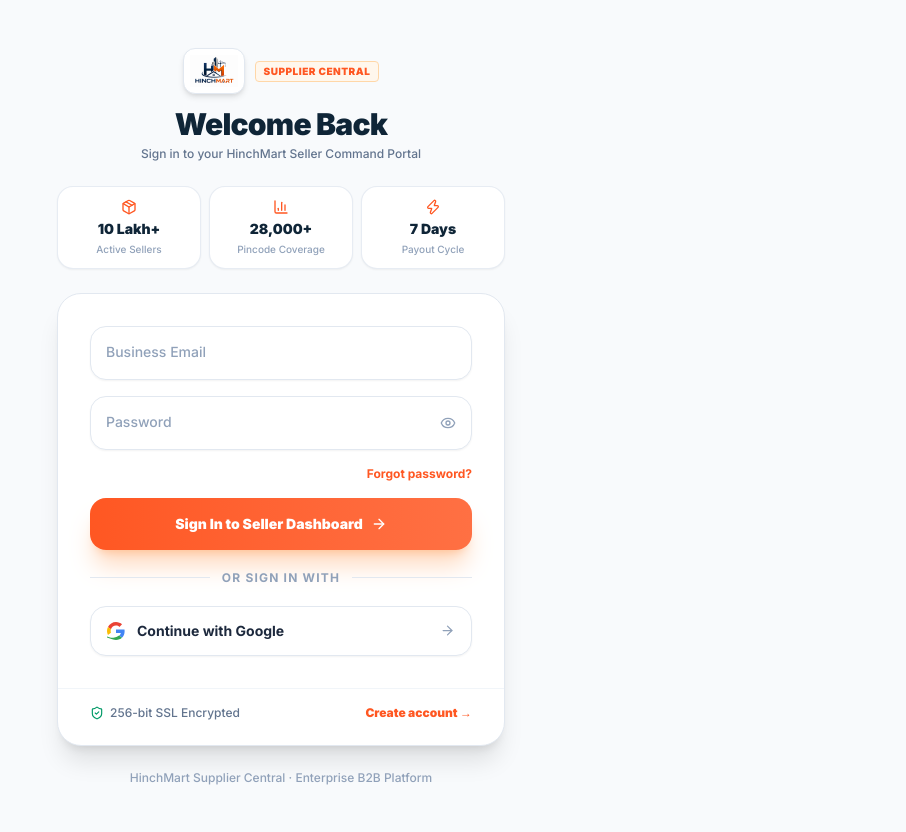
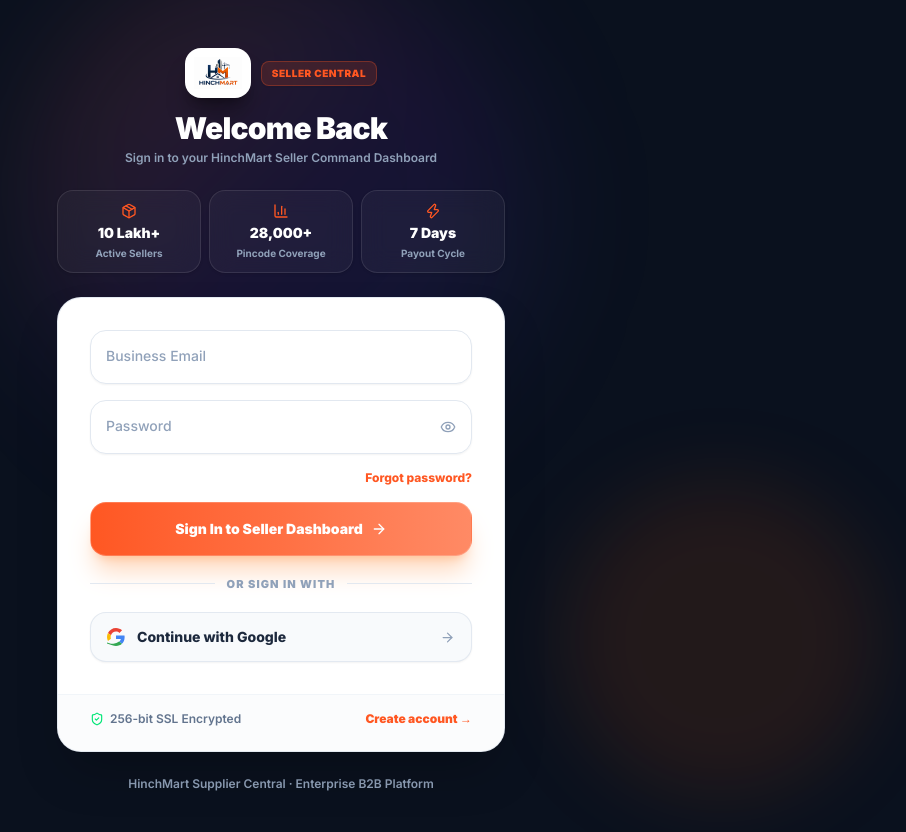
Before and after one commit to anushatechnologies/HINCHMART_WEBSITE, a Next.js app: page /seller/login in a window 1280 px wide. Shown: the top 832 px of the page, without its empty margins (359-1265 px from the left). Built offline with nearby package versions, Linux system fonts and the light colour scheme.

Commit message:
fix: Resolve seller account creation blocking issue and elevate Seller Login & Registration UI

```diff
--- a/src/app/seller/login/page.tsx
+++ b/src/app/seller/login/page.tsx
@@ -160,24 +160,27 @@
   };
 
   return (
-    <div className="min-h-screen bg-[#F8FAFC] flex items-center justify-center relative overflow-hidden px-4 py-12 font-sans">
+    <div className="min-h-screen bg-[#0A111E] flex items-center justify-center relative overflow-hidden px-4 py-12 font-sans">
+      {/* Background ambient lighting */}
+      <div className="absolute top-1/4 left-1/2 -translate-x-1/2 -translate-y-1/2 w-[500px] h-[500px] bg-gradient-to-br from-[#FF5722]/20 via-purple-600/10 to-blue-600/10 rounded-full blur-3xl pointer-events-none" />
+      <div className="absolute bottom-10 right-10 w-80 h-80 bg-orange-500/10 rounded-full blur-2xl pointer-events-none" />
 
       <div className="relative z-10 w-full max-w-md space-y-6">
 
         {/* Brand Header */}
         <div className="text-center space-y-3">
-          <Link href="/seller" className="inline-flex items-center gap-2.5 mx-auto">
-            <div className="bg-white p-1.5 rounded-xl shadow-md border border-slate-200">
-              <img src="/logo.png" alt="HinchMart" className="h-8 w-auto max-w-[130px] object-contain" />
+          <Link href="/seller" className="inline-flex items-center gap-2.5 mx-auto group">
+            <div className="bg-white p-2 rounded-2xl shadow-xl shadow-black/30 border border-white/20 group-hover:scale-105 transition-transform">
+              <img src="/logo.png" alt="HinchMart" className="h-8 w-auto max-w-[135px] object-contain" />
             </div>
-            <span className="text-[10px] font-black uppercase text-[#FF5722] bg-orange-50 px-2 py-0.5 rounded border border-orange-200 tracking-wider">
-              Supplier Central
+            <span className="text-[10px] font-black uppercase text-[#FF5722] bg-[#FF5722]/15 px-2.5 py-1 rounded-lg border border-[#FF5722]/30 tracking-wider shadow-xs">
+              Seller Central
             </span>
           </Link>
 
           <div>
-            <h1 className="text-[#0F2537] text-2xl sm:text-3xl font-black tracking-tight">Welcome Back</h1>
-            <p className="text-slate-500 text-xs font-medium mt-1">Sign in to your HinchMart Seller Command Portal</p>
+            <h1 className="text-white text-2xl sm:text-3xl font-black tracking-tight">Welcome Back</h1>
+            <p className="text-slate-400 text-xs font-semibold mt-1">Sign in to your HinchMart Seller Command Dashboard</p>
           </div>
         </div>
 
@@ -186,18 +189,18 @@
           {STATS.map(s => {
             const Icon = s.icon;
             return (
-              <div key={s.label} className="flex flex-col items-center gap-1 p-3 rounded-2xl bg-white border border-slate-200/80 shadow-xs">
+              <div key={s.label} className="flex flex-col items-center gap-1 p-3 rounded-2xl bg-white/[0.04] border border-white/10 backdrop-blur-md shadow-sm">
                 <Icon size={16} className="text-[#FF5722]" />
-                <p className="text-[#0F2537] font-black text-sm">{s.value}</p>
-                <p className="text-slate-400 text-[10px] text-center font-medium leading-tight">{s.label}</p>
+                <p className="text-white font-black text-sm">{s.value}</p>
+                <p className="text-slate-400 text-[10px] text-center font-bold leading-tight">{s.label}</p>
               </div>
             );
           })}
         </div>
 
-        {/* Card */}
-        <div className="bg-white border border-slate-200 rounded-3xl overflow-hidden shadow-xl">
-          <div className="p-8 space-y-4">
+        {/* Form Card */}
+        <div className="bg-white border border-slate-200/90 rounded-3xl overflow-hidden shadow-2xl backdrop-blur-xl">
+          <div className="p-7 sm:p-8 space-y-5">
 
             <AnimatePresence>
               {error && (
@@ -214,13 +217,13 @@
               <FloatingInput label="Password" name="password" value={password} onChange={e => setPassword(e.target.value)} type="password" required />
 
               <div className="flex justify-end">
-                <Link href="/seller/forgot-password" className="text-[#FF5722] hover:text-[#e64a19] text-xs font-bold transition-colors">
+                <Link href="/seller/forgot-password" className="text-[#FF5722] hover:text-[#e64a19] text-xs font-extrabold transition-colors">
                   Forgot password?
                 </Link>
               </div>
 
               <button type="submit" disabled={loading}
-                className="w-full py-4 rounded-2xl bg-gradient-to-r from-[#FF5722] to-[#FF7043] hover:from-[#e64a19] hover:to-[#ff5722] text-white font-black text-sm transition-all shadow-xl shadow-orange-500/25 hover:shadow-orange-500/40 hover:scale-[1.01] active:scale-[0.99] disabled:opacity-40 flex items-center justify-center gap-2 group cursor-pointer">
+                className="w-full py-4 rounded-2xl bg-gradient-to-r from-[#FF5722] via-[#FF7043] to-[#FF8A65] hover:from-[#e64a19] hover:to-[#ff5722] text-white font-black text-sm transition-all shadow-xl shadow-orange-500/25 hover:shadow-orange-500/40 hover:scale-[1.01] active:scale-[0.99] disabled:opacity-40 flex items-center justify-center gap-2 group cursor-pointer border border-white/20">
                 {loading ? (
                   <><Loader2 size={18} className="animate-spin" /> Signing in...</>
                 ) : (
@@ -232,14 +235,14 @@
             {/* Divider */}
             <div className="flex items-center gap-3 my-5">
               <div className="flex-1 h-px bg-slate-200" />
-              <span className="text-slate-400 text-xs font-bold uppercase tracking-widest">or sign in with</span>
+              <span className="text-slate-400 text-[11px] font-black uppercase tracking-widest">or sign in with</span>
               <div className="flex-1 h-px bg-slate-200" />
             </div>
 
             {/* Google SSO Button AT BOTTOM */}
             <button
               type="button" onClick={handleGoogleLogin} disabled={loading}
-              className="w-full flex items-center justify-center gap-3 py-3.5 px-4 rounded-2xl border border-slate-200 bg-white hover:bg-slate-50 text-slate-800 text-sm font-bold transition-all shadow-xs group disabled:opacity-50 cursor-pointer"
+              className="w-full flex items-center justify-center gap-3 py-3.5 px-4 rounded-2xl border border-slate-200/90 bg-slate-50 hover:bg-white text-slate-800 text-sm font-extrabold transition-all shadow-xs group disabled:opacity-50 cursor-pointer"
             >
               <svg width="18" height="18" viewBox="0 0 48 48">
                 <path fill="#EA4335" d="M24 9.5c3.54 0 6.71 1.22 9.21 3.6l6.85-6.85C35.9 2.38 30.47 0 24 0 14.62 0 6.51 5.38 2.56 13.22l7.98 6.19C12.43 13.72 17.74 9.5 24 9.5z"/>
@@ -252,18 +255,18 @@
             </button>
           </div>
 
-          <div className="px-8 pb-6 border-t border-slate-100 pt-4 flex items-center justify-between text-xs font-medium">
+          <div className="px-8 pb-6 border-t border-slate-100 pt-4 flex items-center justify-between text-xs font-semibold bg-slate-50/50">
             <div className="flex items-center gap-1.5 text-slate-500">
-              <ShieldCheck size={14} className="text-emerald-600" />
+              <ShieldCheck size={14} className="text-[#00E676]" />
               <span>256-bit SSL Encrypted</span>
             </div>
-            <Link href="/seller/register" className="text-[#FF5722] font-black hover:underline">
+            <Link href="/seller/register" className="text-[#FF5722] font-black hover:underline flex items-center gap-1">
               Create account →
             </Link>
           </div>
         </div>
 
-        <p className="text-center text-slate-400 text-xs font-medium">
+        <p className="text-center text-slate-400 text-xs font-semibold">
           HinchMart Supplier Central · Enterprise B2B Platform
         </p>
 
```
Also changed, not shown: src/app/seller/register/page.tsx (+26 -24 lines).
